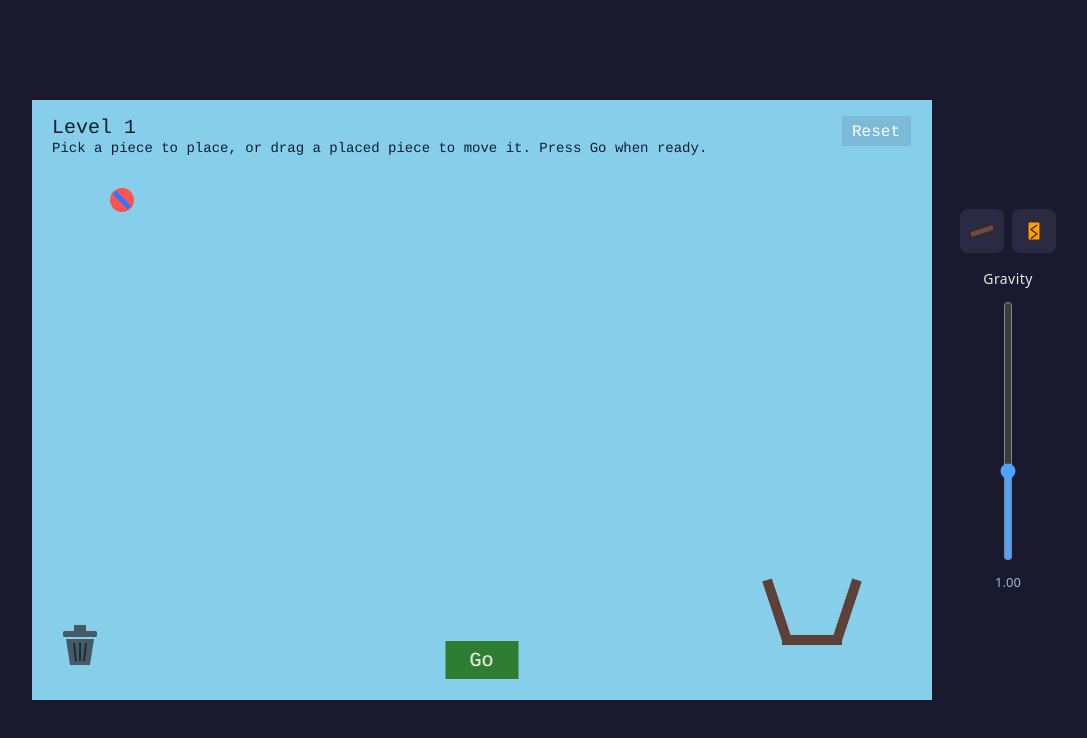
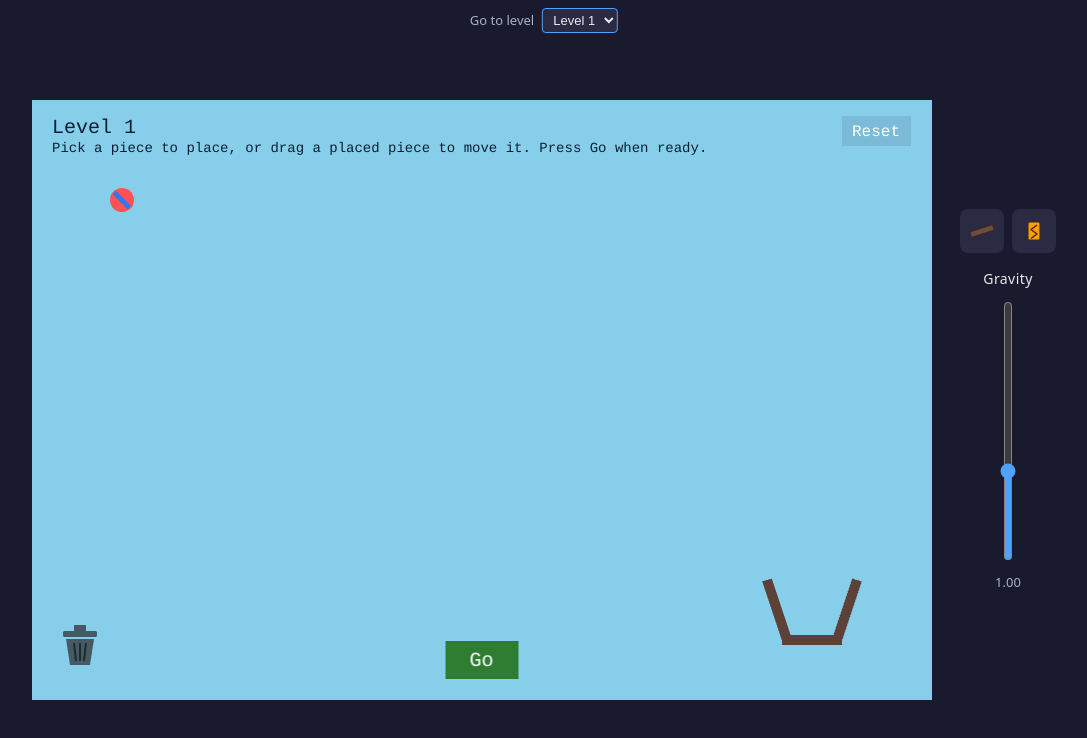
Before and after one commit to VictorNorman/ballPuzzleGame, a website built with Vite: page index.html in a window 1280 px wide. Shown: the whole page, without its empty margins (96-1183 px from the left). Built offline with nearby package versions, Linux system fonts and the light colour scheme.

Commit message:
Add a debug level selector above the canvas
Lets you jump straight to any level without playing through the
earlier ones, for faster manual testing.

```diff
--- a/index.html
+++ b/index.html
@@ -7,6 +7,14 @@
     <title>Roll to the Cup</title>
   </head>
   <body>
+    <div id="debug-bar">
+      <label for="level-select">Go to level</label>
+      <select id="level-select">
+        <option value="Level1">Level 1</option>
+        <option value="Level2">Level 2</option>
+        <option value="Level3">Level 3</option>
+      </select>
+    </div>
     <div id="game-layout">
       <div id="app"></div>
       <div id="controls">
--- a/src/main.ts
+++ b/src/main.ts
@@ -25,7 +25,16 @@ const config: Phaser.Types.Core.GameConfig = {
   scene: [Level1Scene, Level2Scene, Level3Scene],
 };
 
-new Phaser.Game(config);
+const game = new Phaser.Game(config);
+
+const levelSelect = document.querySelector<HTMLSelectElement>('#level-select')!;
+
+levelSelect.addEventListener('change', () => {
+  for (const scene of game.scene.getScenes(true)) {
+    game.scene.stop(scene.scene.key);
+  }
+  game.scene.start(levelSelect.value);
+});
 
 const gravitySlider = document.querySelector<HTMLInputElement>('#gravity-slider')!;
 const gravityValue = document.querySelector<HTMLOutputElement>('#gravity-value')!;
--- a/src/style.css
+++ b/src/style.css
@@ -12,6 +12,28 @@ body {
   background: #1a1a2e;
   font: 16px/1.4 system-ui, sans-serif;
   color: #e8e8f0;
+}
+
+#debug-bar {
+  position: fixed;
+  top: 8px;
+  left: 50%;
+  transform: translateX(-50%);
+  z-index: 10;
+  display: flex;
+  align-items: center;
+  gap: 8px;
+  font-size: 13px;
+  color: #a8b3c7;
+}
+
+#debug-bar select {
+  background: #2a2a42;
+  color: #e8e8f0;
+  border: 1px solid #4fa3ff;
+  border-radius: 4px;
+  padding: 3px 6px;
+  font-size: 13px;
 }
 
 #game-layout {
```
